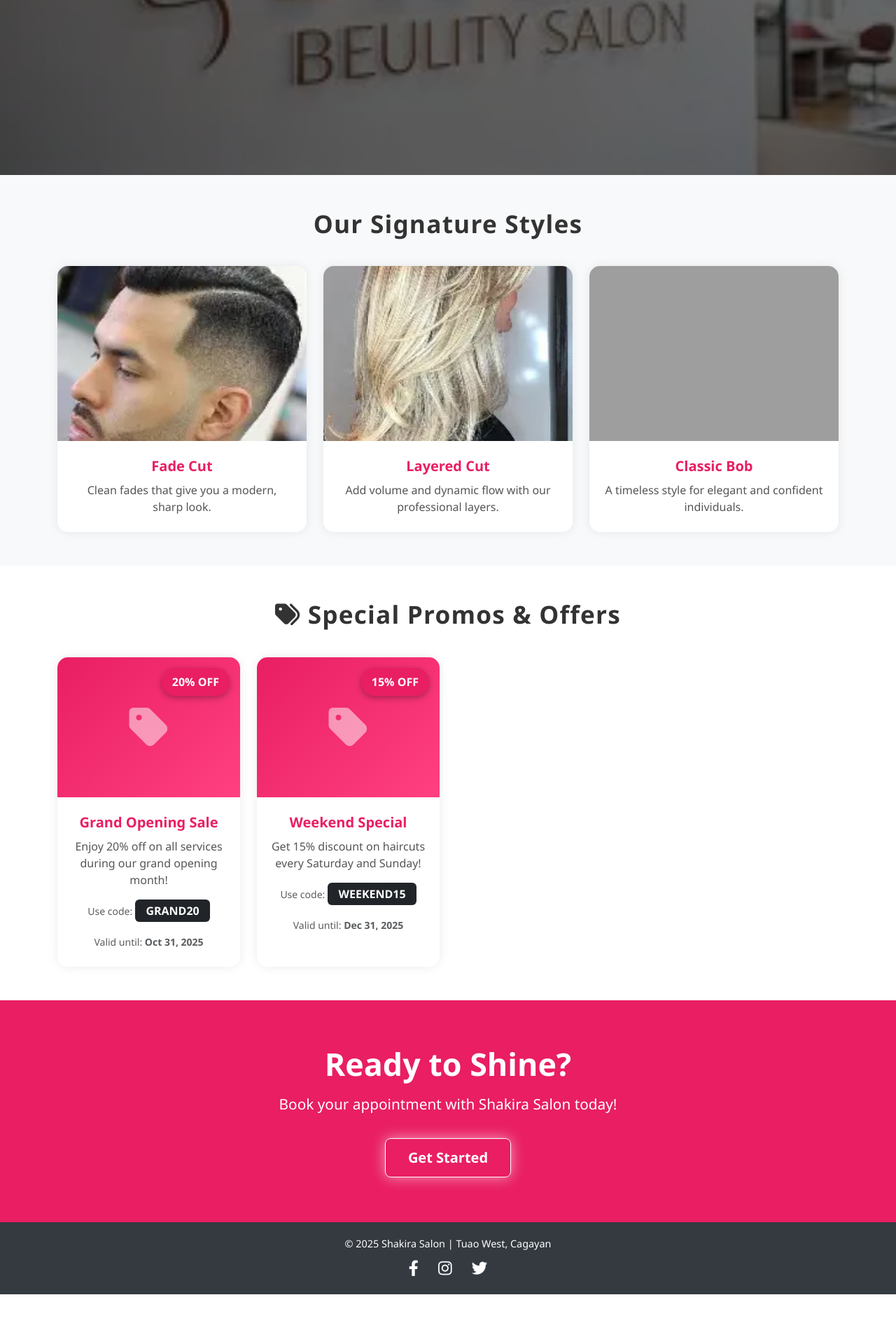
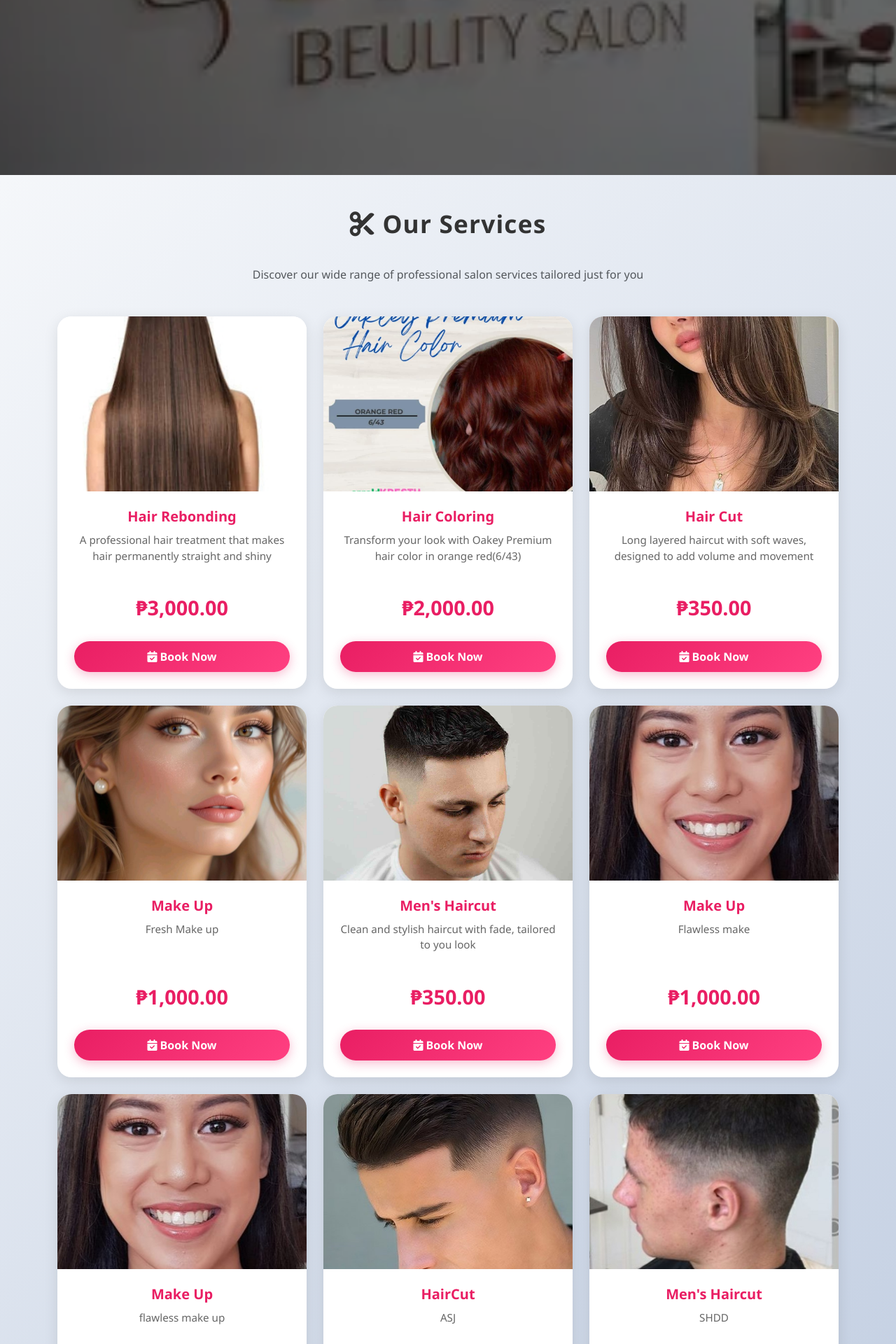
Before and after one commit to Glenn-IT/Shakira-Salon_Online, a PHP site: page / in a window 1280 px wide. Shown: the part 673-2593 px from the top of the page at 70% size. Before the commit the page ends 2522 px from the top, so only its background shows below. Run offline with PHP 8.4, Linux system fonts and the light colour scheme; data comes from the database, SQL or seed files in the repository; grey boxes are pictures that could not be loaded.

Commit message:
Add services section with styling and dynamic content

```diff
--- a/index.php
+++ b/index.php
@@ -17,9 +17,13 @@ try {
     // Fetch active promos
     $today = date('Y-m-d');
     $promos = $pdo->query("SELECT * FROM promos WHERE status='active' AND valid_from <= '$today' AND valid_until >= '$today' ORDER BY created_at DESC LIMIT 4")->fetchAll(PDO::FETCH_ASSOC);
+
+    // Fetch services
+    $services = $pdo->query("SELECT * FROM services ORDER BY id ASC")->fetchAll(PDO::FETCH_ASSOC);
 } catch (PDOException $e) {
     $announcements = [];
     $promos = [];
+    $services = [];
 }
 ?>
 <!DOCTYPE html>
@@ -291,6 +295,62 @@ try {
       transform: translateY(0);
     }
 
+    /* Services Section Styles */
+    .services-section {
+      background: linear-gradient(135deg, #f5f7fa 0%, #c3cfe2 100%);
+    }
+    .service-card {
+      border: none;
+      border-radius: 20px;
+      overflow: hidden;
+      transition: all 0.4s ease;
+      box-shadow: 0 5px 20px rgba(0,0,0,0.1);
+      background: white;
+      height: 100%;
+    }
+    .service-card:hover {
+      transform: translateY(-15px);
+      box-shadow: 0 15px 40px rgba(233,30,99,0.3);
+    }
+    .service-card img {
+      height: 250px;
+      object-fit: cover;
+      width: 100%;
+      transition: transform 0.5s ease;
+    }
+    .service-card:hover img {
+      transform: scale(1.15);
+    }
+    .service-card .card-body {
+      padding: 1.5rem;
+    }
+    .service-price {
+      font-size: 1.8rem;
+      font-weight: 700;
+      color: #e91e63;
+      margin: 10px 0;
+    }
+    .service-description {
+      color: #666;
+      font-size: 0.95rem;
+      min-height: 60px;
+    }
+    .btn-book-service {
+      background: linear-gradient(135deg, #e91e63 0%, #ff4081 100%);
+      color: white;
+      border: none;
+      padding: 10px 25px;
+      border-radius: 25px;
+      font-weight: 600;
+      transition: all 0.3s ease;
+      box-shadow: 0 4px 15px rgba(233,30,99,0.3);
+    }
+    .btn-book-service:hover {
+      transform: scale(1.05);
+      box-shadow: 0 6px 20px rgba(233,30,99,0.5);
+      background: linear-gradient(135deg, #c2185b 0%, #e91e63 100%);
+    }
+
     @media (max-width: 768px) {
       .hero h1 {
         font-size: 2.2rem;
@@ -358,6 +418,44 @@ try {
     </div>
   </div>
 </section>
+
+<?php if (!empty($services)): ?>
+<!-- Services Section -->
+<section class="py-5 services-section" data-aos="fade-up">
+  <div class="container">
+    <h2 class="text-center section-title" data-aos="zoom-in">
+      <i class="fas fa-cut"></i> Our Services
+    </h2>
+    <p class="text-center text-muted mb-5" data-aos="fade-in">
+      Discover our wide range of professional salon services tailored just for you
+    </p>
+    <div class="row g-4">
+      <?php foreach ($services as $index => $service): ?>
+        <div class="col-md-6 col-lg-4" data-aos="fade-up" data-aos-delay="<?= ($index * 100) ?>">
+          <div class="service-card card h-100">
+            <?php if ($service['image'] && file_exists($service['image'])): ?>
+              <img src="<?= htmlspecialchars($service['image']) ?>" class="card-img-top" alt="<?= htmlspecialchars($service['name']) ?>">
+            <?php else: ?>
+              <div style="height: 250px; background: linear-gradient(135deg, #667eea 0%, #764ba2 100%); display: flex; align-items: center; justify-content: center;">
+                <i class="fas fa-scissors" style="font-size: 5rem; color: white; opacity: 0.5;"></i>
+              </div>
+            <?php endif; ?>
+
+            <div class="card-body text-center d-flex flex-column">
+              <h5 class="card-title"><?= htmlspecialchars($service['name']) ?></h5>
+              <p class="service-description flex-grow-1"><?= htmlspecialchars($service['description']) ?></p>
+              <div class="service-price">₱<?= number_format($service['price'], 2) ?></div>
+              <a href="register.php" class="btn btn-book-service mt-3">
+                <i class="fas fa-calendar-check"></i> Book Now
+              </a>
+            </div>
+          </div>
+        </div>
+      <?php endforeach; ?>
+    </div>
+  </div>
+</section>
+<?php endif; ?>
 
 <section class="py-5 bg-light" data-aos="fade-up">
   <div class="container">
```
